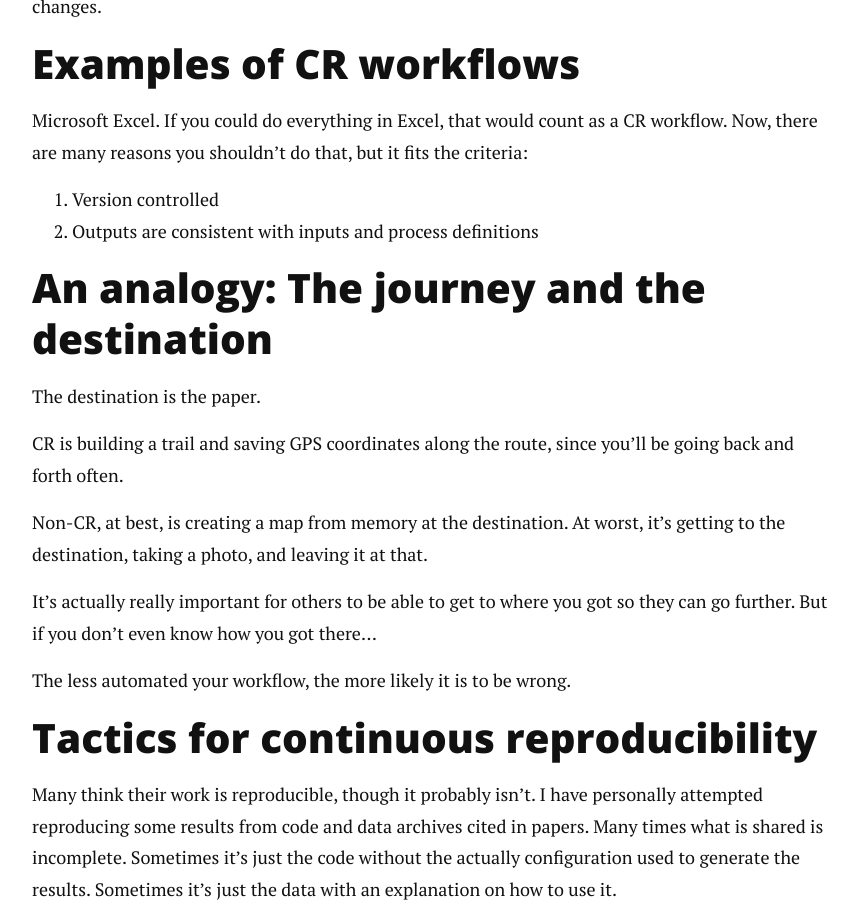
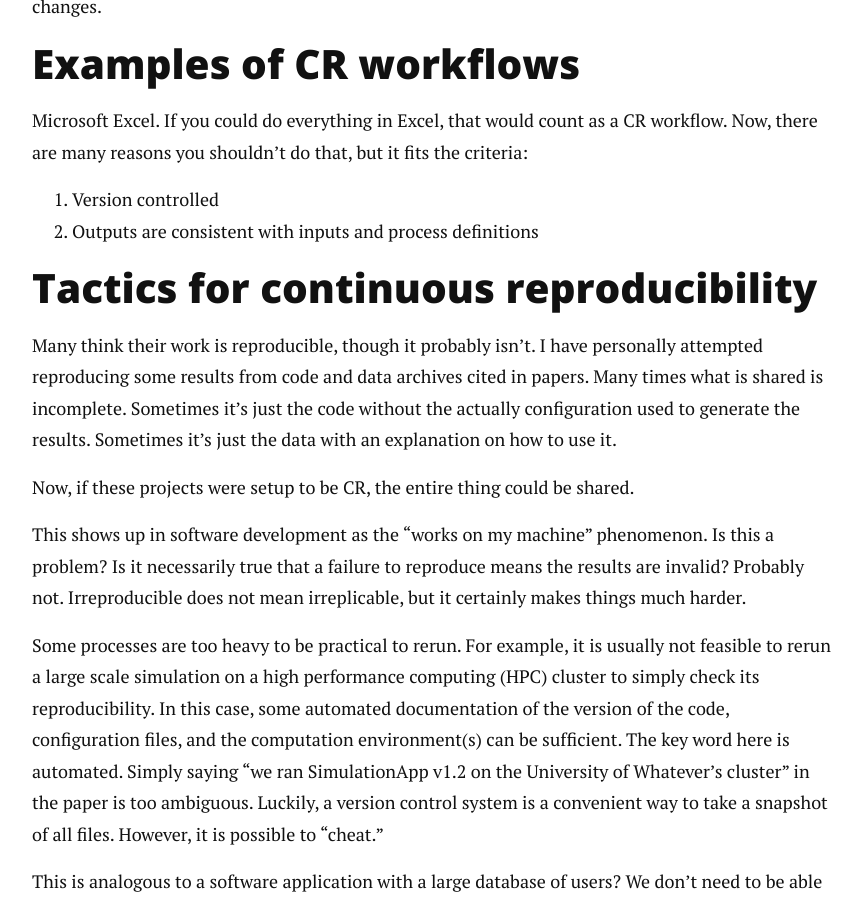
Before and after one commit to petebachant/petebachant.github.io, a Jekyll site: the page built from _posts/2025-02-28-continuous-reproducibility.md, in a window 1280 px wide and 900 px high, scrolled down 10516 px. Shown: the whole window, without its empty margins (208-1070 px from the left). Built offline with Jekyll 4.4.1, drawn with Linux system fonts in a browser that asks for light colours; nearby versions of some CDN libraries; comment, search, counter and statistics services are not loaded.

Commit message:
Remove journey/destination section

```diff
--- a/_posts/2025-02-28-continuous-reproducibility.md
+++ b/_posts/2025-02-28-continuous-reproducibility.md
@@ -538,25 +538,6 @@ but it fits the criteria:
 1. Version controlled
 2. Outputs are consistent with inputs and process definitions
 
-## An analogy: The journey and the destination
-
-The destination is the paper.
-
-CR is building a trail and saving GPS coordinates along the route,
-since you'll be going back and forth often.
-
-Non-CR, at best,
-is creating a map from memory at the destination.
-At worst,
-it's getting to the destination, taking a photo,
-and leaving it at that.
-
-It's actually really important for others to be able to get to where
-you got so they can go further.
-But if you don't even know how you got there...
-
-The less automated your workflow, the more likely it is to be wrong.
-
 ## Tactics for continuous reproducibility
 
 Many think their work is reproducible,
```
